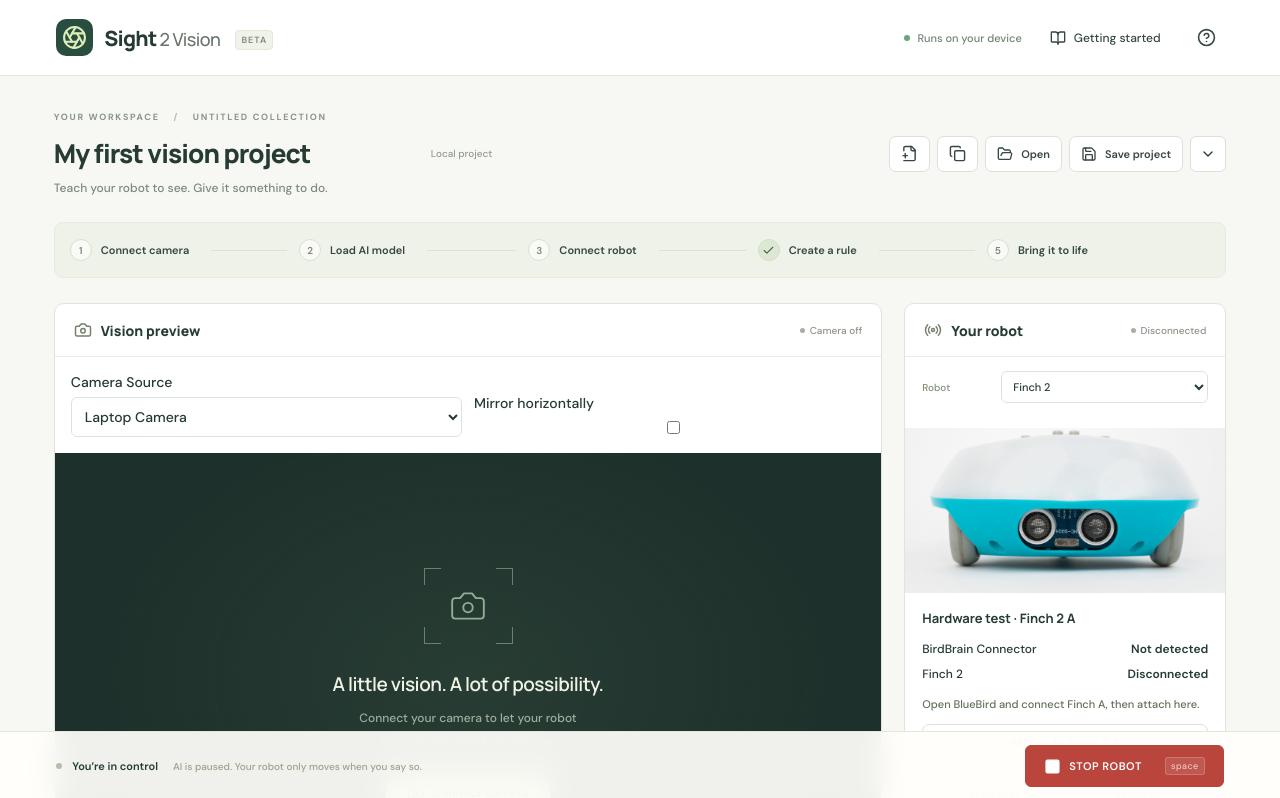
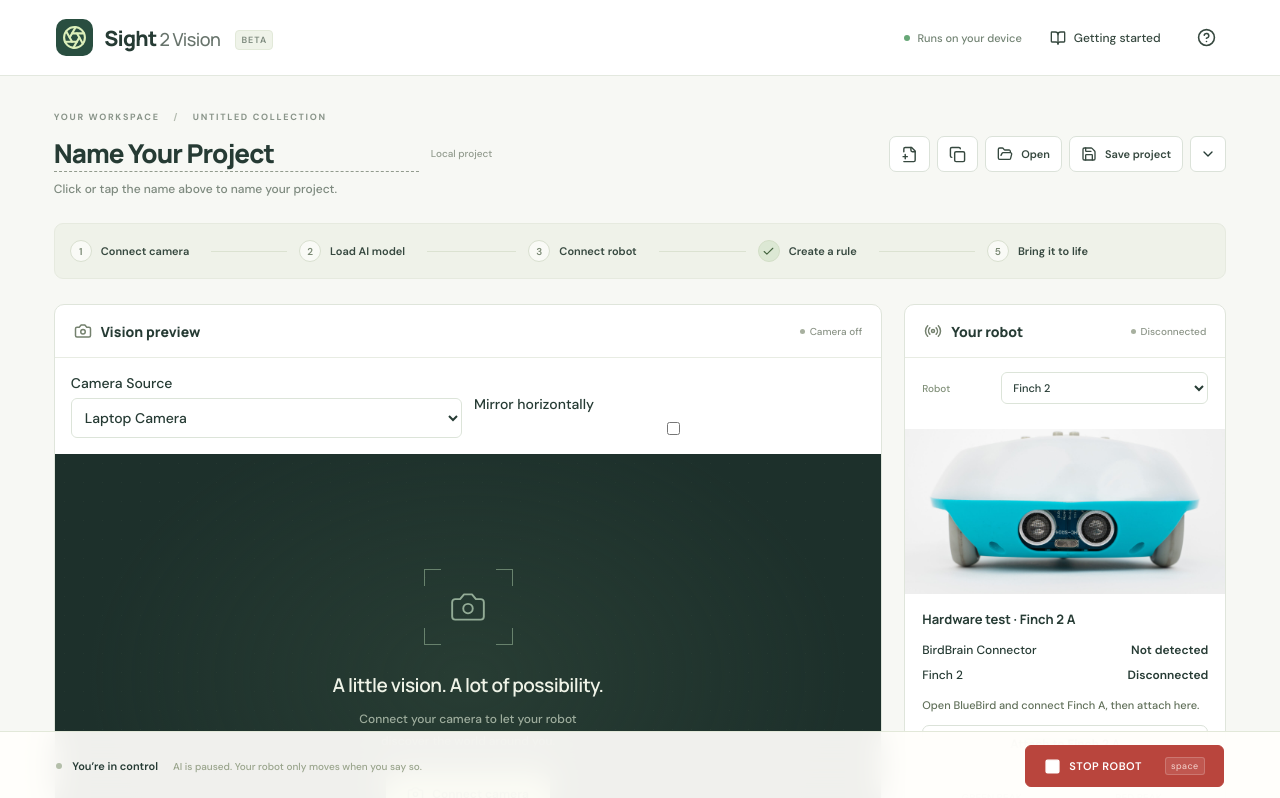
Before and after one commit to Midnight-Ramen/Sight2Motion, a React (Vite) app: page / in a window 1280 px wide. Shown: the top 798 px of the page. Built offline with nearby package versions, Linux system fonts and the light colour scheme.

Commit message:
Add network camera presets and clarify project naming

```diff
--- a/src/App.tsx
+++ b/src/App.tsx
@@ -65,6 +65,11 @@
 import { SensorInputs } from './components/SensorInputs';
 import type { SensorState } from './core/Sensors';
 import './styles.css';
+const networkCameras = [1, 2, 3, 4].map(number => ({
+  name: `Camera ${number}`,
+  url: `http://robosight-cam-${String(number).padStart(2, '0')}.local/stream`,
+}));
+const defaultNetworkCameraUrl = networkCameras[0].url;
 const demoDetection: Detection = {
   className: 'person',
   confidence: 0.94,
@@ -425,7 +430,7 @@
     };
     try {
       if (source === 'network') {
-        await camera.connectNetwork(networkImage.current!, project.networkCameraUrl || 'http://10.0.5.11/stream', ended);
+        await camera.connectNetwork(networkImage.current!, project.networkCameraUrl ?? defaultNetworkCameraUrl, ended);
       } else {
         const list = await camera.connect(video.current!, device);
         if (attempt !== cameraAttempt.current) return;
@@ -454,7 +459,7 @@
   function switchCamera(source: 'local' | 'network') {
     disconnectCamera();
     edit({ ...project, cameraSource: source,
-      ...(source === 'network' ? { networkCameraUrl: project.networkCameraUrl || 'http://10.0.5.11/stream' } : {}) });
+      ...(source === 'network' ? { networkCameraUrl: project.networkCameraUrl ?? defaultNetworkCameraUrl } : {}) });
     void connectCamera(source);
   }
   function resetModel(kind: VisionProviderKind) {
@@ -728,13 +733,16 @@
             <div className="title-line">
               <input
                 aria-label="Project name"
+                aria-describedby="project-name-help"
+                placeholder="Name Your Project"
+                onFocus={e => e.currentTarget.select()}
                 maxLength={100}
                 value={project.name}
                 onChange={(e) => edit({ ...project, name: e.target.value })}
               />
               <span className="save-status">{dirty ? 'Unsaved changes' : 'Local project'}</span>
             </div>
-            <p>Teach your robot to see. Give it something to do.</p>
+            <p id="project-name-help">Click or tap the name above to name your project.</p>
           </div>
           <div className="project-buttons">
             <button
@@ -848,7 +856,14 @@
                   onChange={e => { ++loopVersion.current; pause(); consume([]); edit({ ...project, mirrorHorizontal: e.target.checked }); }} />
               </label>
               {cameraSource === 'network' && <>
-                <label>Stream URL<input aria-label="Stream URL" type="url" value={project.networkCameraUrl ?? 'http://10.0.5.11/stream'}
+                <label>Network camera
+                  <select aria-label="Network camera" value={networkCameras.some(camera => camera.url === (project.networkCameraUrl ?? defaultNetworkCameraUrl)) ? (project.networkCameraUrl ?? defaultNetworkCameraUrl) : ''}
+                    onChange={e => { disconnectCamera(); edit({ ...project, networkCameraUrl: e.target.value }); }}>
+                    {networkCameras.map(camera => <option key={camera.url} value={camera.url}>{camera.name} — {new URL(camera.url).hostname}</option>)}
+                    <option value="">Use another camera…</option>
+                  </select>
+                </label>
+                <label>Stream URL<input aria-label="Stream URL" type="url" placeholder="http://your-camera.local/stream" value={project.networkCameraUrl ?? defaultNetworkCameraUrl}
                   onChange={e => { disconnectCamera(); edit({ ...project, networkCameraUrl: e.target.value }); }} /></label>
                 {cameraOn ? <button onClick={disconnectCamera}>Disconnect</button> :
                   <button disabled={cameraBusy} onClick={() => void connectCamera()}>{cameraBusy ? 'Connecting' : 'Connect'}</button>}
--- a/src/core/types.ts
+++ b/src/core/types.ts
@@ -141,7 +141,7 @@
   visionProvider: 'yolo',
   version: 1,
   id: crypto.randomUUID(),
-  name: 'My first vision project',
+  name: 'Name Your Project',
   robotType: 'finch',
   vision: { confidence: 0.7, fps: 8, visualize: true, model: 'YOLO11n · COCO' },
   rules: [makeRule()],
--- a/src/styles.css
+++ b/src/styles.css
@@ -244,6 +244,7 @@
   width: 365px;
   background: transparent;
   border: 0;
+  border-bottom: 1px dashed #929b8e;
   font:
     750 26px Manrope,
     sans-serif;
```
